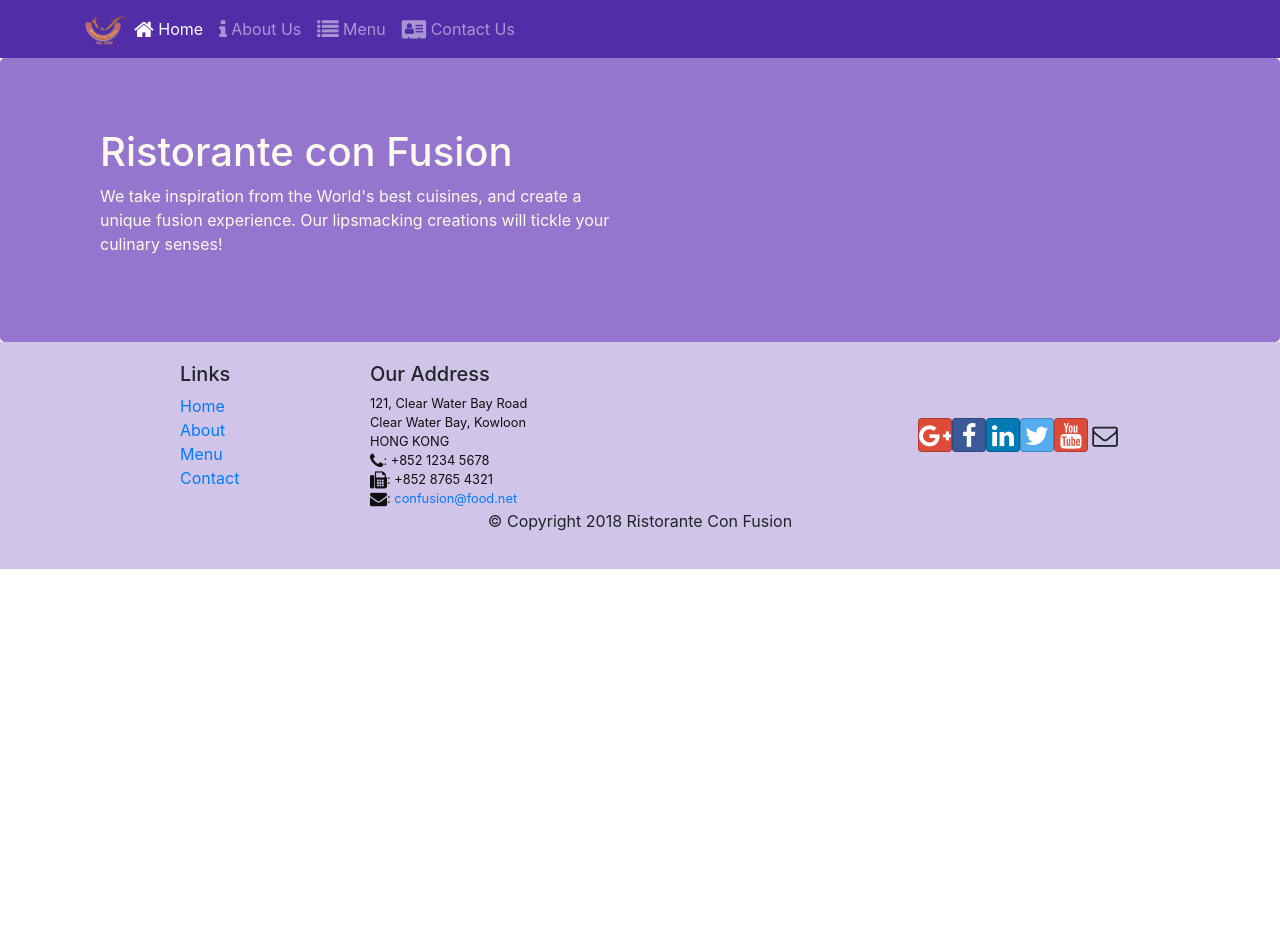
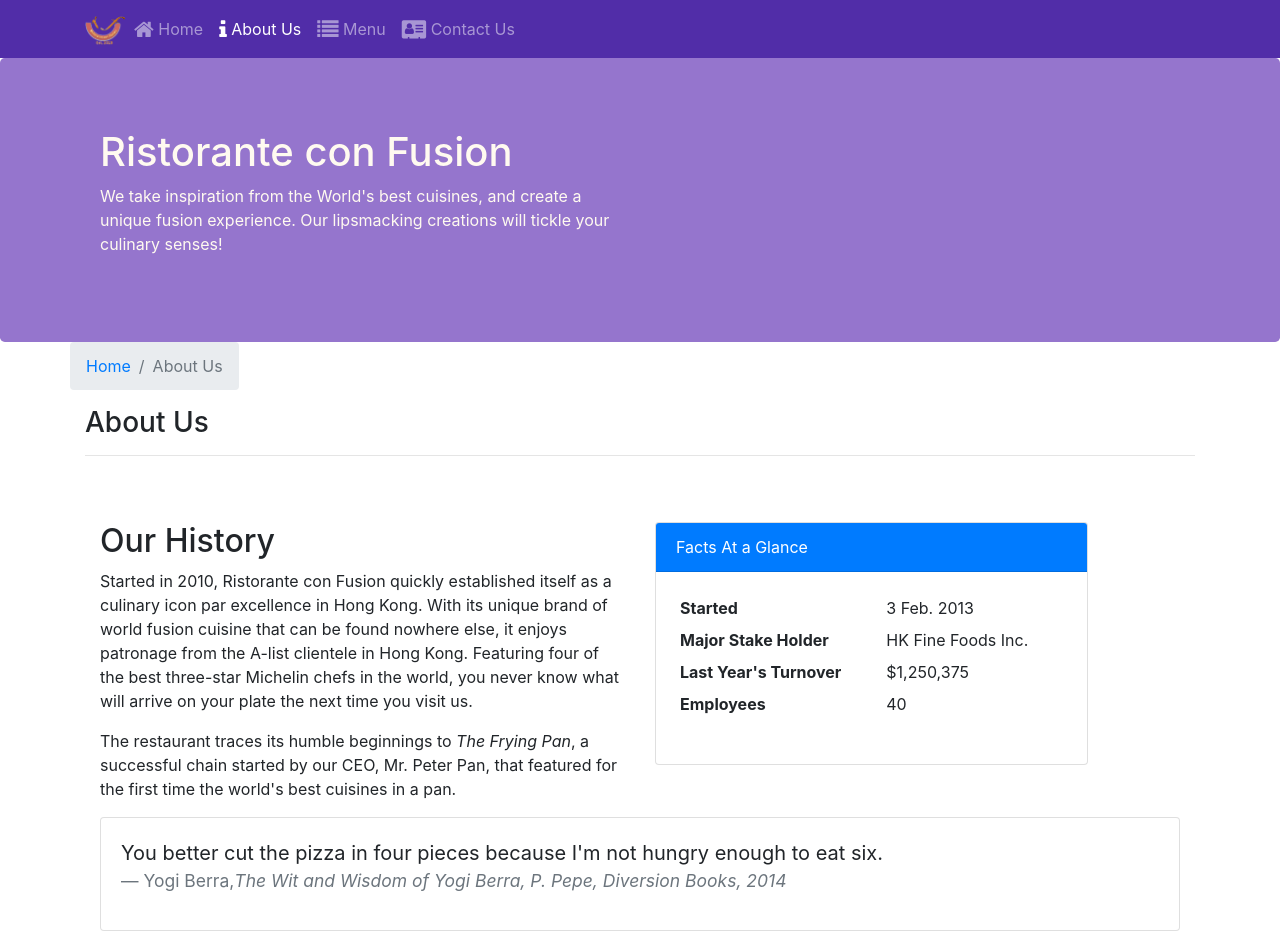
Before and after one commit to jasonywang0/Confusion, a React (Create React App) app: page /aboutus in a window 1280 px wide. Before the commit this address led to /home. Shown: the top 952 px of the page. Before the commit the page ends 800 px from the top, so only its background shows below. Built offline with nearby package versions, Linux system fonts and the light colour scheme.

Commit message:
assignment 2

```diff
--- /dev/null
+++ b/src/components/AboutUsComponent.js
@@ -0,0 +1,93 @@
+import React from 'react';
+import { Breadcrumb, BreadcrumbItem, Card, CardBody, CardHeader, Media } from 'reactstrap';
+import { Link } from 'react-router-dom';
+
+    const RenderLeader = ({leader}) => {
+        const {name, id, image, designation, description } = leader;
+        return (
+            <div key={id} className='p-3'>
+                <Media>
+                    <Media className='p-2' object src={image} alt="Generic placeholder image" />
+                    <Media body>
+                        <Media heading>{name}</Media>
+                        <Media className='py-1'>{designation}</Media>
+                        <Media>{description}</Media>
+                    </Media>
+                </Media>
+            </div>
+        )
+    }
+
+function About(props) {
+
+    const leaders = props.leaders.map((leader) => {
+        return (
+            <RenderLeader leader={leader} />
+        );
+    });
+
+    return(
+        <div className="container">
+            <div className="row">
+                <Breadcrumb>
+                    <BreadcrumbItem><Link to="/home">Home</Link></BreadcrumbItem>
+                    <BreadcrumbItem active>About Us</BreadcrumbItem>
+                </Breadcrumb>
+                <div className="col-12">
+                    <h3>About Us</h3>
+                    <hr />
+                </div>
+            </div>
+            <div className="row row-content">
+                <div className="col-12 col-md-6">
+                    <h2>Our History</h2>
+                    <p>Started in 2010, Ristorante con Fusion quickly established itself as a culinary icon par excellence in Hong Kong. With its unique brand of world fusion cuisine that can be found nowhere else, it enjoys patronage from the A-list clientele in Hong Kong.  Featuring four of the best three-star Michelin chefs in the world, you never know what will arrive on your plate the next time you visit us.</p>
+                    <p>The restaurant traces its humble beginnings to <em>The Frying Pan</em>, a successful chain started by our CEO, Mr. Peter Pan, that featured for the first time the world's best cuisines in a pan.</p>
+                </div>
+                <div className="col-12 col-md-5">
+                    <Card>
+                        <CardHeader className="bg-primary text-white">Facts At a Glance</CardHeader>
+                        <CardBody>
+                            <dl className="row p-1">
+                                <dt className="col-6">Started</dt>
+                                <dd className="col-6">3 Feb. 2013</dd>
+                                <dt className="col-6">Major Stake Holder</dt>
+                                <dd className="col-6">HK Fine Foods Inc.</dd>
+                                <dt className="col-6">Last Year's Turnover</dt>
+                                <dd className="col-6">$1,250,375</dd>
+                                <dt className="col-6">Employees</dt>
+                                <dd className="col-6">40</dd>
+                            </dl>
+                        </CardBody>
+                    </Card>
+                </div>
+                <div className="col-12">
+                    <Card>
+                        <CardBody className="bg-faded">
+                            <blockquote className="blockquote">
+                                <p className="mb-0">You better cut the pizza in four pieces because
+                                    I'm not hungry enough to eat six.</p>
+                                <footer className="blockquote-footer">Yogi Berra,
+                                <cite title="Source Title">The Wit and Wisdom of Yogi Berra,
+                                    P. Pepe, Diversion Books, 2014</cite>
+                                </footer>
+                            </blockquote>
+                        </CardBody>
+                    </Card>
+                </div>
+            </div>
+            <div className="row row-content">
+                <div className="col-12">
+                    <h2>Corporate Leadership</h2>
+                </div>
+                <div className="col-12">
+                    <Media list>
+                        {leaders}
+                    </Media>
+                </div>
+            </div>
+        </div>
+    );
+}
+
+export default About;
--- a/src/components/MainComponent.js
+++ b/src/components/MainComponent.js
@@ -1,11 +1,11 @@
 import React, { Component } from 'react';
-import { Navbar, NavbarBrand } from 'reactstrap';
 import Menu from './MenuComponent';
 import DishDetail from './DishdetailComponent';
 import { DISHES } from '../shared/dishes';
 import Header from './HeaderComponent';
 import Footer from './FooterComponent';
 import Home from './HomeComponent';
+import About from './AboutUsComponent';
 import Contact from './ContactComponent';
 import { COMMENTS } from '../shared/comments';
 import { PROMOTIONS } from '../shared/promotions';
@@ -41,21 +41,20 @@
 
     const DishWithId = ({match}) => {
       return(
-          <DishDetail dish={this.state.dishes.filter((dish) => dish.id === parseInt(match.params.dishId,10))[0]}
-            comments={this.state.comments.filter((comment) => comment.dishId === parseInt(match.params.dishId,10))} />
+        <DishDetail
+            dish={this.state.dishes.filter((dish) => dish.id === parseInt(match.params.dishId,10))[0]}
+            comments={this.state.comments.filter((comment) => comment.dishId === parseInt(match.params.dishId,10))}
+        />
       );
     };
-
-
-
-
 
     return (
       <div>
         <Header />
         <Switch>
             <Route path='./home' component={HomePage} />
-            <Route exact path ='/contact' component={Contact} />
+            <Route exact path ='/aboutus' component={() => <About leaders={this.state.leaders} />}/>
+            <Route exact path='/contactus' component={Contact} />
             <Route path='/menu/:dishId' component={DishWithId} />
             <Redirect to='/home'/>
         </Switch>
```
